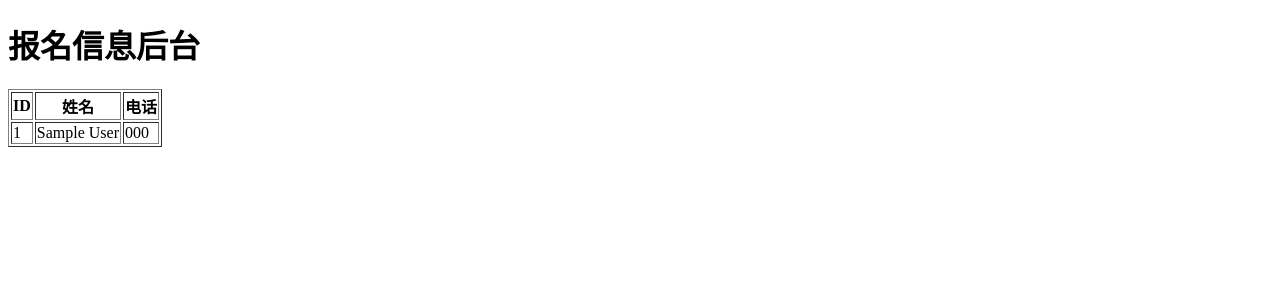
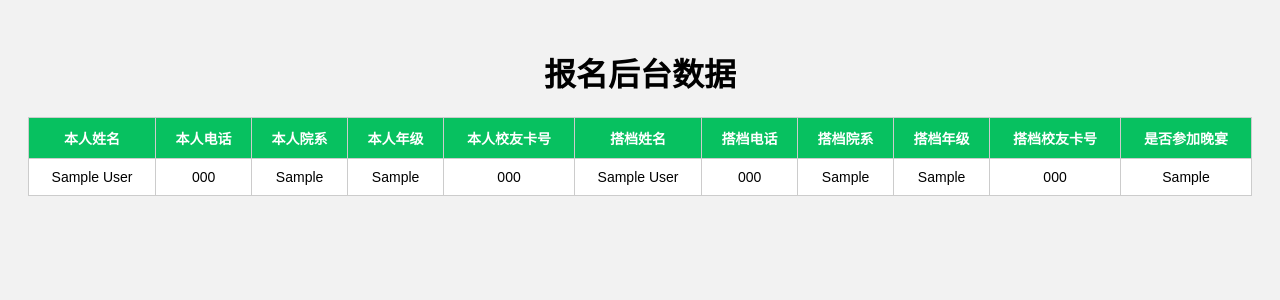
Before and after one commit to jzy2003/signup-system, a Flask app: page /admin in a window 1280 px wide. Shown: the top 300 px of the page. Run offline with Flask 3, Linux system fonts and the light colour scheme; tables that the repository leaves empty hold one stand-in row (values such as "Sample post").

Commit message:
更新单人双人报名功能

```diff
--- a/app.py
+++ b/app.py
@@ -1,5 +1,6 @@
 from flask import Flask, render_template, request
 from flask_sqlalchemy import SQLAlchemy
+import re
 
 # 创建 Flask 应用
 app = Flask(__name__)
@@ -10,6 +11,7 @@ app.config['SQLALCHEMY_TRACK_MODIFICATIONS'] = False
 
 # 初始化数据库
 db = SQLAlchemy(app)
+
 
 # 创建报名数据表
 class User(db.Model):
@@ -57,7 +59,36 @@ def home():
         # 晚宴
         dinner = request.form.get('dinner')
 
+        # =========================
+        # 数据格式验证
+        # =========================
+
+        # 手机号规则：11位数字
+        phone_pattern = r'^\d{11}$'
+
+        # 校友卡号规则：HUST + 8位数字
+        card_pattern = r'^HUST\d{8}$'
+
+        # 验证本人手机号
+        if not re.match(phone_pattern, phone):
+            return "错误：本人手机号必须是11位数字！"
+
+        # 验证搭档手机号
+        if not re.match(phone_pattern, partner_phone):
+            return "错误：搭档手机号必须是11位数字！"
+
+        # 验证本人校友卡号
+        if not re.match(card_pattern, card_number):
+            return "错误：本人校友卡号格式应为 HUST12345678"
+
+        # 验证搭档校友卡号
+        if not re.match(card_pattern, partner_card_number):
+            return "错误：搭档校友卡号格式应为 HUST12345678"
+
+        # =========================
         # 保存数据库
+        # =========================
+
         new_user = User(
             name=name,
             phone=phone,
--- a/templates/admin.html
+++ b/templates/admin.html
@@ -1,29 +1,84 @@
 <!DOCTYPE html>
-<html>
+<html lang="zh">
 
 <head>
     <meta charset="UTF-8">
     <title>后台管理</title>
+
+    <style>
+
+        body{
+            font-family:Arial;
+            background:#f2f2f2;
+            padding:20px;
+        }
+
+        h1{
+            text-align:center;
+        }
+
+        table{
+            width:100%;
+            border-collapse:collapse;
+            background:white;
+        }
+
+        th, td{
+            border:1px solid #ccc;
+            padding:10px;
+            text-align:center;
+            font-size:14px;
+        }
+
+        th{
+            background:#07c160;
+            color:white;
+        }
+
+    </style>
+
 </head>
 
 <body>
 
-    <h1>报名信息后台</h1>
+    <h1>报名后台数据</h1>
 
-    <table border="1">
+    <table>
 
         <tr>
-            <th>ID</th>
-            <th>姓名</th>
-            <th>电话</th>
+            <th>本人姓名</th>
+            <th>本人电话</th>
+            <th>本人院系</th>
+            <th>本人年级</th>
+            <th>本人校友卡号</th>
+
+            <th>搭档姓名</th>
+            <th>搭档电话</th>
+            <th>搭档院系</th>
+            <th>搭档年级</th>
+            <th>搭档校友卡号</th>
+
+            <th>是否参加晚宴</th>
         </tr>
 
         {% for user in users %}
 
         <tr>
-            <td>{{ user.id }}</td>
+
             <td>{{ user.name }}</td>
             <td>{{ user.phone }}</td>
+            <td>{{ user.department }}</td>
+            <td>{{ user.grade }}</td>
+            <td>{{ user.card_number }}</td>
+
+            <td>{{ user.partner_name }}</td>
+            <td>{{ user.partner_phone }}</td>
+            <td>{{ user.partner_department }}</td>
+            <td>{{ user.partner_grade }}</td>
+            <td>{{ user.partner_card_number }}</td>
+
+            <td>{{ user.dinner }}</td>
+
         </tr>
 
         {% endfor %}
```
Also changed, not shown: templates/index.html (+30 -4 lines), instance/signup.db.
